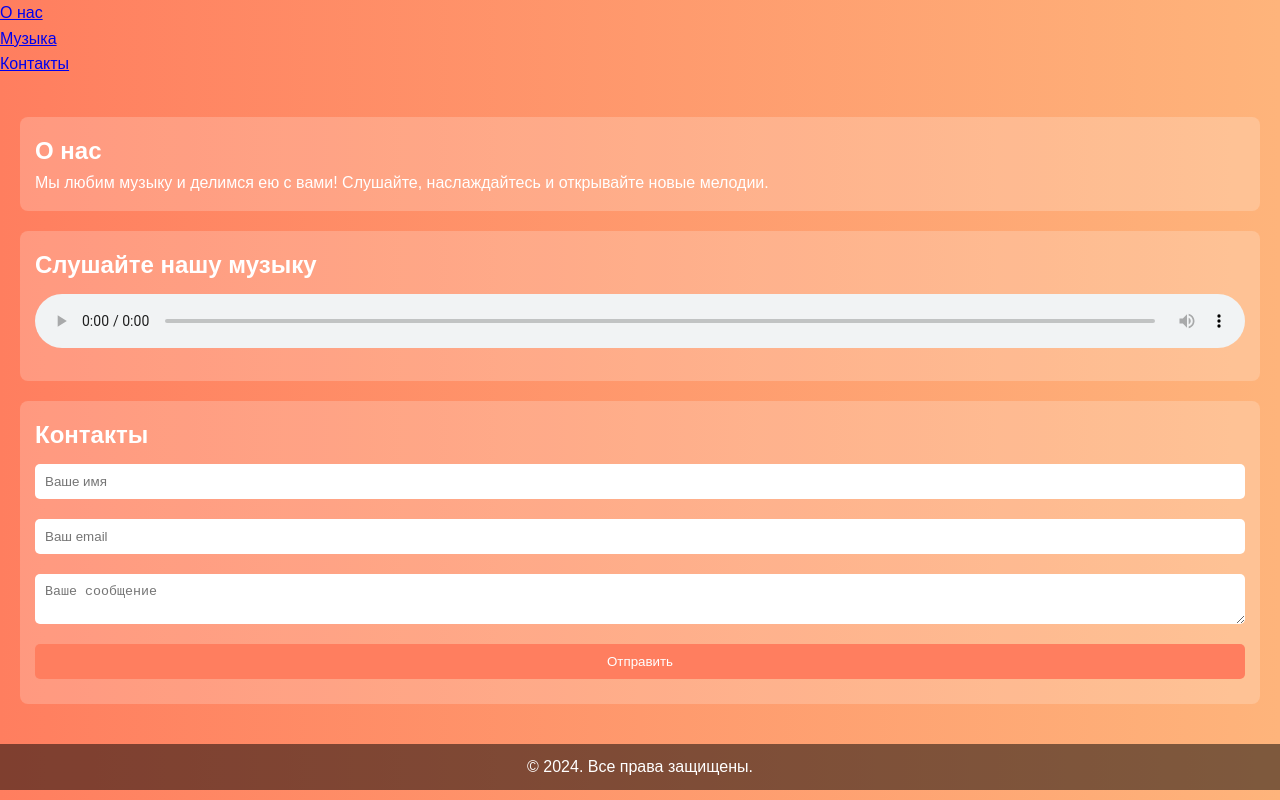
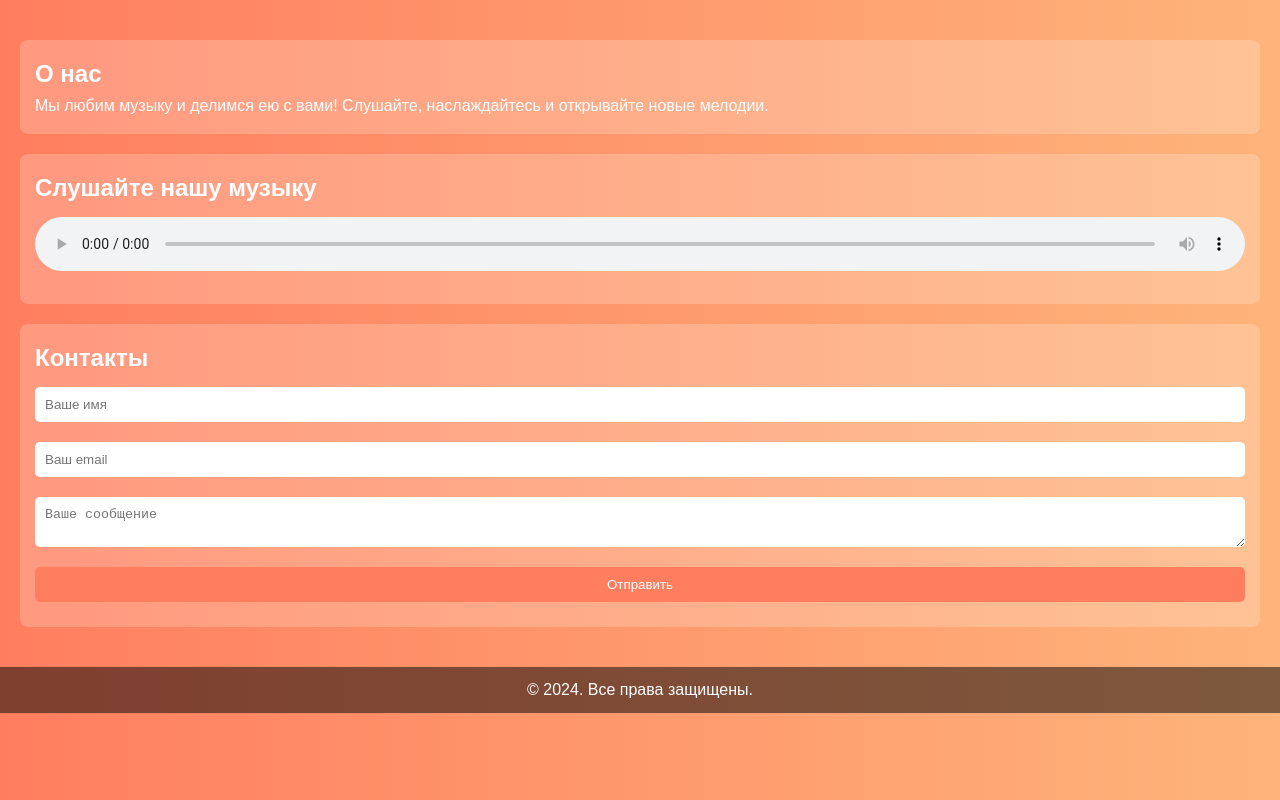
Before and after one commit to Script-12/Srom-script-go.io, a plain HTML site: page index.html in a window 1280 px wide. Drawn offline with Linux system fonts and the light colour scheme.

Commit message:
Update index.html

```diff
--- a/index.html
+++ b/index.html
@@ -9,11 +9,7 @@
 </head>
 <body>
 
-            <ul>
-                <li><a href="#about">О нас</a></li>
-                <li><a href="#music">Музыка</a></li>
-                <li><a href="#contact">Контакты</a></li>
-            </ul>
+
 
 
     <main>
```
